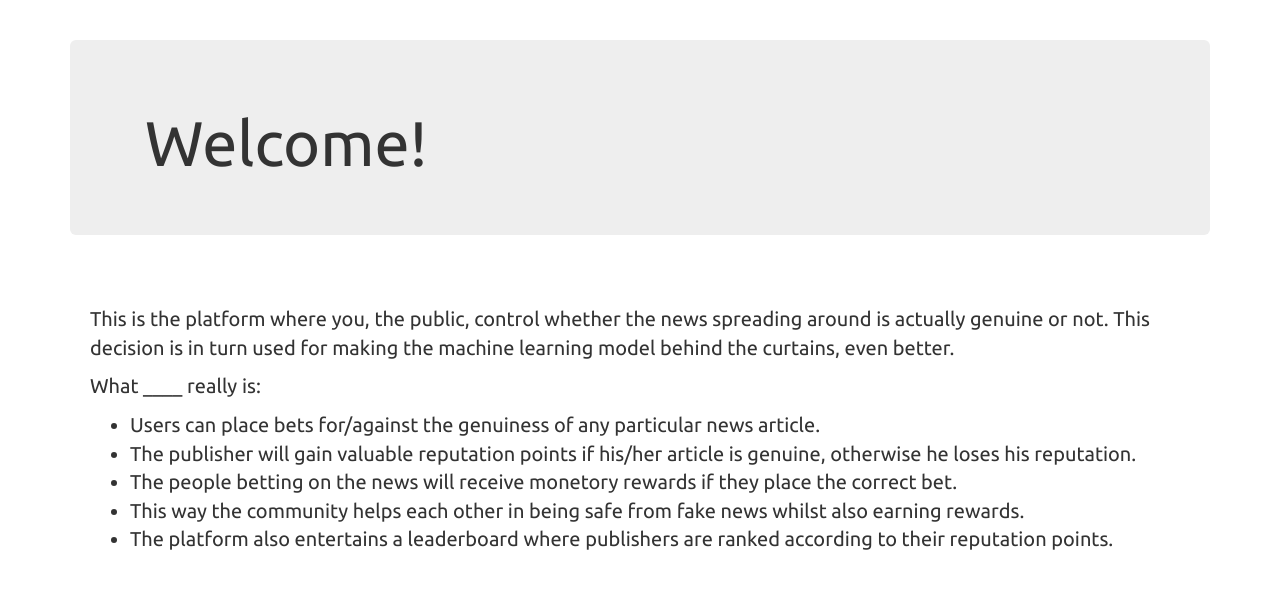
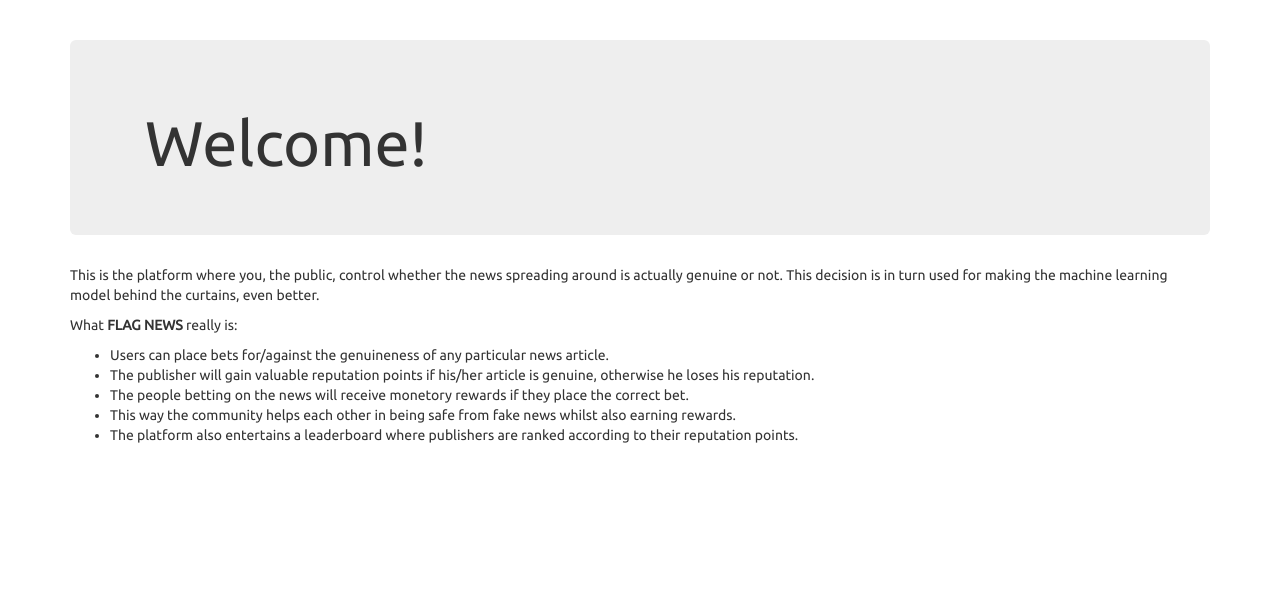
Before and after one commit to satyamtg/HINT4, a Flask app: page / in a window 1280 px wide. Shown: the part 52-641 px from the top of the page. Run offline with Flask 2, Linux system fonts and the light colour scheme.

Commit message:
Fixed minor bugs

```diff
--- a/templates/index.html
+++ b/templates/index.html
@@ -9,19 +9,35 @@
             <!-- <p class="lead">This is a modified jumbotron that occupies the entire horizontal space of its parent.</p> -->
         </div>
       </div>
+        <div class="card">
+          <!-- <div class="card-header">
+
+          </div> -->
+        <div class="card-body">
+    <!-- <h5 class="card-title">Special title treatment</h5> -->
+    <p class="card-text">
+      <p>This is the platform where you, the public, control whether the news spreading around is actually genuine or not. This decision is in turn used for making the machine learning model behind the curtains, even better. </p>
+      <p>What <strong>FLAG NEWS</strong> really is:</p>
+      <ul>
+          <li>Users can place bets for/against the genuineness of any particular news article.</li>
+          <li>The publisher will gain valuable reputation points if his/her article is genuine, otherwise he loses his reputation.</li>
+          <li>The people betting on the news will receive monetory rewards if they place the correct bet.</li>
+          <li>This way the community helps each other in being safe from fake news whilst also earning rewards.</li>
+          <li>The platform also entertains a leaderboard where publishers are ranked according to their reputation points.</li>
+      </ul>
+    </p>
+    <!-- <a href="#" class="btn btn-primary">Go somewhere</a>
+  </div>
+  <div class="card-footer text-muted">
+    2 days ago
+  </div>
+</div>
+      </div>
         <h1 style="text-align: center;"></h1>
         <br/>
         <div style="font-size: 20px; padding: 20px;">
-            <p>This is the platform where you, the public, control whether the news spreading around is actually genuine or not. This decision is in turn used for making the machine learning model behind the curtains, even better. </p>
-            <p>What ____ really is:</p>
-            <ul>
-                <li>Users can place bets for/against the genuiness of any particular news article.</li>
-                <li>The publisher will gain valuable reputation points if his/her article is genuine, otherwise he loses his reputation.</li>
-                <li>The people betting on the news will receive monetory rewards if they place the correct bet.</li>
-                <li>This way the community helps each other in being safe from fake news whilst also earning rewards.</li>
-                <li>The platform also entertains a leaderboard where publishers are ranked according to their reputation points.</li>
-            </ul>
+
         </div>
-    </div>
+    </div> -->
 
 {% endblock %}
```
